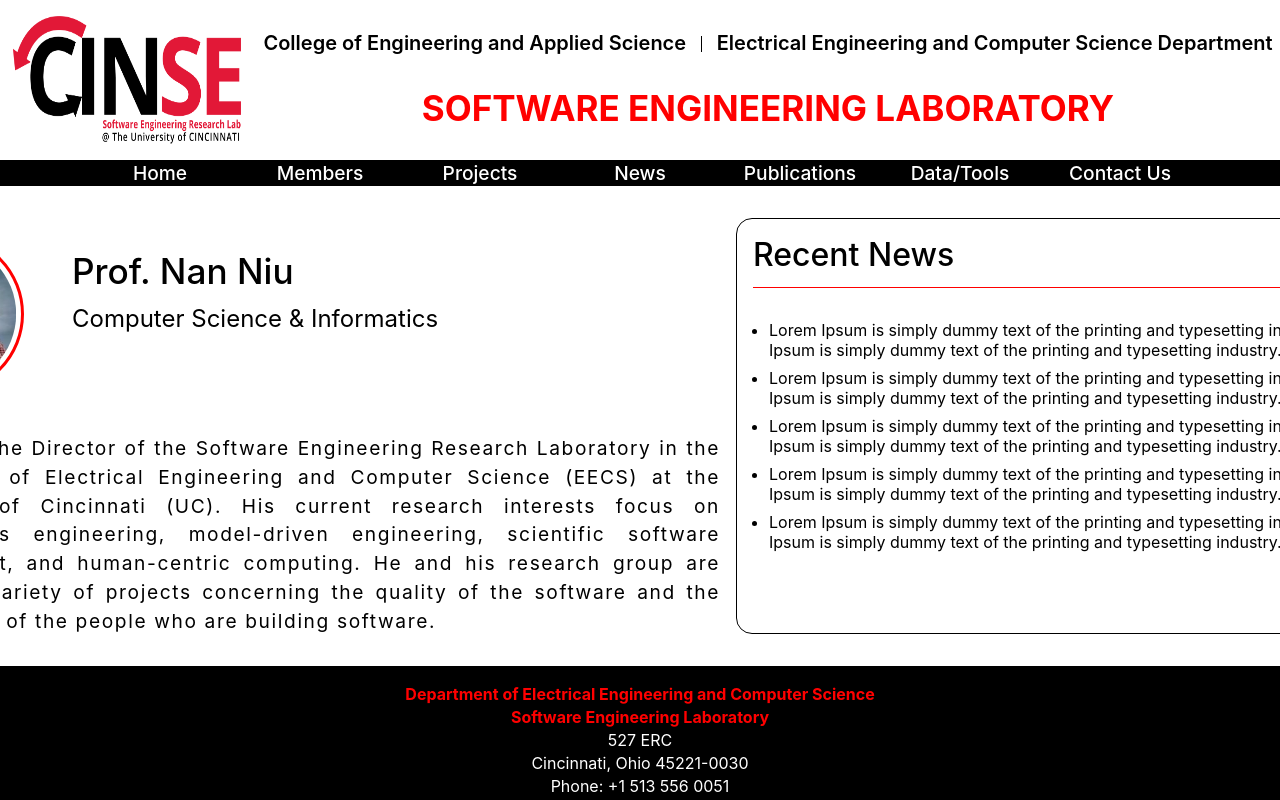
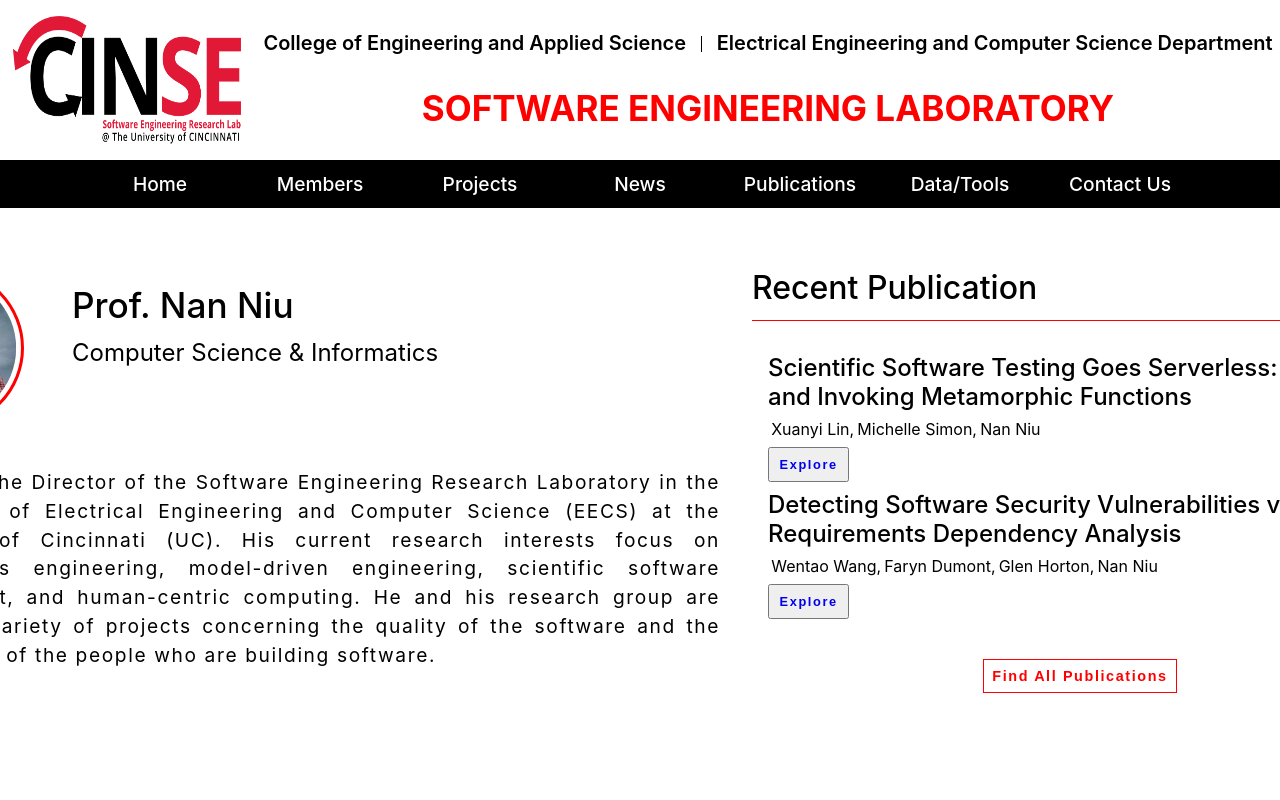
Before and after one commit to NanNiuCINSE/CINSE-Website, a React (Create React App) app: page / in a window 1280 px wide. Built offline with nearby package versions, Linux system fonts and the light colour scheme.

Commit message:
removed footer, changed News to sidPublication added new data for sidepublication

```diff
--- a/src/App.js
+++ b/src/App.js
@@ -3,7 +3,7 @@
 import Header from './components/Header/Header';
 import LandingPage from './components/LandingPage/LandingPage';
 import Members from './components/Members/Members';
-import Footer from './components/Footer/Footer';
+// import Footer from './components/Footer/Footer';
 import Project from './components/Projects/Project';
 import Logo from './components/Logo/Logo';
 import MainNews from './components/MainNews/MainNews';
@@ -26,7 +26,7 @@
 				<Route path='/publications' component={Publication} exact />
 				<Route path='/contact' component={Contact} exact />
 			</Switch>
-			<Footer />
+			{/* <Footer /> */}
 		</div>
 	);
 };
--- a/src/components/LandingPage/LandingPage.jsx
+++ b/src/components/LandingPage/LandingPage.jsx
@@ -1,14 +1,14 @@
 import React, { Fragment } from 'react';
 import './LandingPage.css';
 import Profile from '../../components/Profile/Profile';
-import News from '../../components/News/News';
+import SidePublication from '../SidePublication/SidePublication';
 
 const LandingPage = () => {
 	return (
 		<Fragment>
 			<div className='landing-container'>
 				<Profile />
-				<News />
+				<SidePublication />
 			</div>
 		</Fragment>
 	);
--- a/src/components/News/News.css
+++ /dev/null
@@ -1,48 +0,0 @@
-.news-section {
-	width: 45rem;
-	height: 30rem;
-	/* border: 1px solid; */
-	display: flex;
-	justify-content: center;
-	align-items: center;
-}
-
-.news-header {
-	font-size: 2rem;
-	font-weight: 500;
-	padding-bottom: 0.8rem;
-	border-bottom: 0.1rem solid red;
-	margin: 1rem 1rem 0 1rem;
-}
-
-.news-container {
-	width: 43rem;
-	height: 26rem;
-	border: 1px solid;
-	border-radius: 1rem;
-	display: flex;
-	flex-direction: column;
-}
-
-.news {
-	/* border: 1px solid black; */
-	margin: 1rem;
-	padding: 1rem;
-}
-
-.news-item {
-	padding-bottom: 0.5rem;
-}
-
-.newsButton {
-	width: 8rem;
-	height: 2rem;
-	align-self: flex-end;
-	margin: 0rem rem 1rem 0rem;
-	border: none;
-	background: none;
-	cursor: pointer;
-	font-size: 0.9rem;
-	font-weight: 500;
-	color: red;
-}
--- a/src/components/News/News.data.js
+++ /dev/null
@@ -1,34 +0,0 @@
-export const newsData = [
-	{
-		news: `Lorem Ipsum is simply dummy text of the printing and typesetting
-        industry. Lorem Ipsum is simply dummy text of the printing and
-        typesetting industry.`,
-		newsLink: '',
-	},
-	{
-		news: `Lorem Ipsum is simply dummy text of the printing and typesetting
-        industry. Lorem Ipsum is simply dummy text of the printing and
-        typesetting industry.`,
-		newsLink: '',
-	},
-	{
-		news: `Lorem Ipsum is simply dummy text of the printing and typesetting
-        industry. Lorem Ipsum is simply dummy text of the printing and
-        typesetting industry.`,
-		newsLink: '',
-	},
-	{
-		news: `Lorem Ipsum is simply dummy text of the printing and typesetting
-        industry. Lorem Ipsum is simply dummy text of the printing and
-        typesetting industry.`,
-		newsLink: '',
-	},
-	{
-		news: `Lorem Ipsum is simply dummy text of the printing and typesetting
-        industry. Lorem Ipsum is simply dummy text of the printing and
-        typesetting industry.`,
-		newsLink: '',
-	},
-];
-
-export const newsHeader = 'Recent News';
--- a/src/components/News/News.jsx
+++ /dev/null
@@ -1,28 +0,0 @@
-import React from 'react';
-import './News.css';
-
-import * as NewsData from './News.data';
-const News = () => {
-	const { newsData, newsHeader } = NewsData;
-	const newsItems = newsData.slice(0, 5).map((item, index) => {
-		return (
-			<li className='news-item' key={index}>
-				{item.news}
-			</li>
-		);
-	});
-
-	return (
-		<aside className='news-section'>
-			<div className='news-container'>
-				<header className='news-header'>{newsHeader}</header>
-				<div className='news'>
-					<ul>{newsItems}</ul>
-				</div>
-				<button className='newsButton'>...Read More</button>
-			</div>
-		</aside>
-	);
-};
-
-export default News;
--- /dev/null
+++ b/src/components/SidePublication/SidePublication.css
@@ -0,0 +1,79 @@
+.sidepub-section {
+	width: 45rem;
+	height: 30rem;
+	/* border: 1px solid; */
+	display: flex;
+	justify-content: center;
+	align-items: center;
+}
+
+.sidepub-container {
+	width: 43rem;
+	height: 26rem;
+	/* border: 1px solid; */
+	border-radius: 1rem;
+	display: flex;
+	flex-direction: column;
+}
+
+.sidepub-header {
+	font-size: 2rem;
+	font-weight: 500;
+	padding-bottom: 0.8rem;
+	border-bottom: 0.1rem solid red;
+	margin: 1rem 1rem 0 1rem;
+}
+
+.sidepub {
+	/* border: 1px solid black; */
+	margin: 1rem;
+	padding: 1rem;
+}
+
+.sidepub-item {
+	padding-bottom: 0.5rem;
+}
+
+.sidepub-item header {
+	font-size: 1.5rem;
+	font-weight: 500;
+}
+
+.sidepubButton {
+	/* width: 8rem; */
+	/* height: 2rem; */
+
+	margin: 0rem 0rem 1rem 0rem;
+	background: none;
+	cursor: pointer;
+	font-size: 0.9rem;
+	font-weight: 800;
+	color: red;
+	border: 1px solid;
+	padding: 0.5rem 0.5rem;
+	letter-spacing: 0.1rem;
+	text-decoration: none;
+}
+
+.sidepub-authors {
+	padding: 0.5rem 0 0.5rem 0;
+}
+.sidepub-author {
+	padding: 0 0 0 0.2rem;
+	text-decoration: none;
+}
+
+.sidepub-explore {
+	padding: 0.5rem 0.6rem;
+	font-size: 0.8rem;
+	font-weight: 800;
+	letter-spacing: 0.1rem;
+}
+
+.sidepub-explore a {
+	text-decoration: none;
+}
+
+.sidepub-link {
+	align-self: center;
+}
--- /dev/null
+++ b/src/components/SidePublication/SidePublication.data.js
@@ -0,0 +1,44 @@
+export const data = [
+	{
+		title: `Scientific Software Testing Goes Serverless: Creating and Invoking Metamorphic Functions`,
+		authors: [
+			{
+				name: 'Xuanyi Lin,',
+				link: null,
+			},
+			{
+				name: 'Michelle Simon,',
+				link: null,
+			},
+			{
+				name: 'Nan Niu',
+				link: null,
+			},
+		],
+		link: `https://ieeexplore.ieee.org/document/9214819`,
+	},
+	{
+		title: `Detecting Software Security Vulnerabilities via Requirements Dependency Analysis`,
+		authors: [
+			{
+				name: 'Wentao Wang,',
+				link: null,
+			},
+			{
+				name: 'Faryn Dumont,',
+				link: null,
+			},
+			{
+				name: 'Glen Horton,',
+				link: null,
+			},
+			{
+				name: 'Nan Niu',
+				link: null,
+			},
+		],
+		link: `https://ieeexplore.ieee.org/document/9222252`,
+	},
+];
+
+export const Header = 'Recent Publication';
--- /dev/null
+++ b/src/components/SidePublication/SidePublication.jsx
@@ -0,0 +1,42 @@
+import React from 'react';
+import './SidePublication.css';
+import { Link } from 'react-router-dom';
+import * as PublicationData from './SidePublication.data';
+
+const SidePublication = () => {
+	const { data, Header } = PublicationData;
+	const publicationItems = data.slice(0, 5).map((item, index) => {
+		return (
+			<div className='sidepub-item' key={index}>
+				<header>{item.title}</header>
+				<div className='sidepub-authors'>
+					{item.authors.map((author, index) => (
+						<a key={index} href={author.link} className='sidepub-author'>
+							{author.name}
+						</a>
+					))}
+				</div>
+				<button className='sidepub-explore'>
+					<a target='blank' href='https://ieeexplore.ieee.org/document/9222252'>
+						{' '}
+						Explore{' '}
+					</a>
+				</button>
+			</div>
+		);
+	});
+
+	return (
+		<aside className='sidepub-section'>
+			<div className='sidepub-container'>
+				<header className='sidepub-header'>{Header}</header>
+				<div className='sidepub'>{publicationItems}</div>
+				<Link to='/publications' className='sidepub-link'>
+					<button className='sidepubButton'>Find All Publications</button>
+				</Link>
+			</div>
+		</aside>
+	);
+};
+
+export default SidePublication;
```
